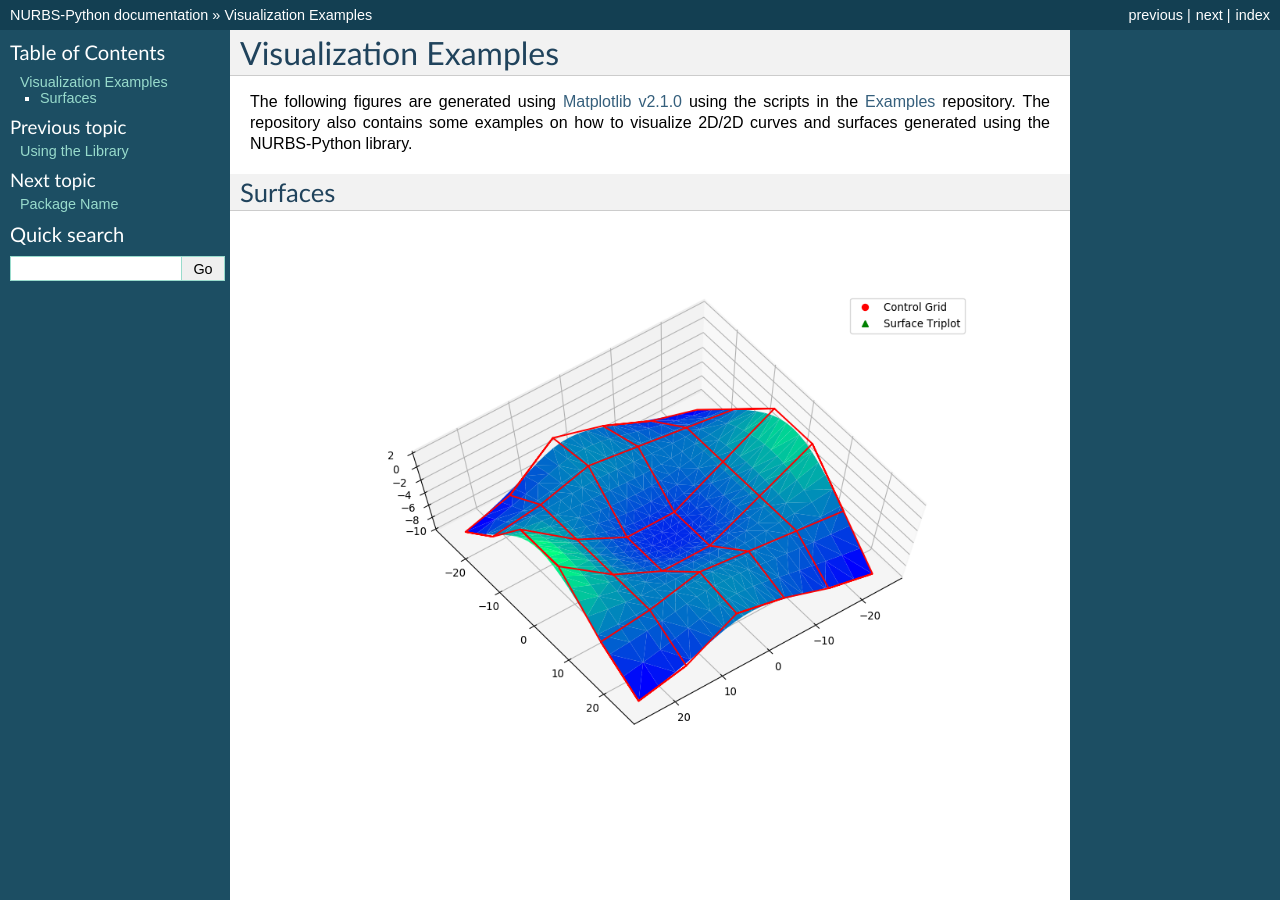
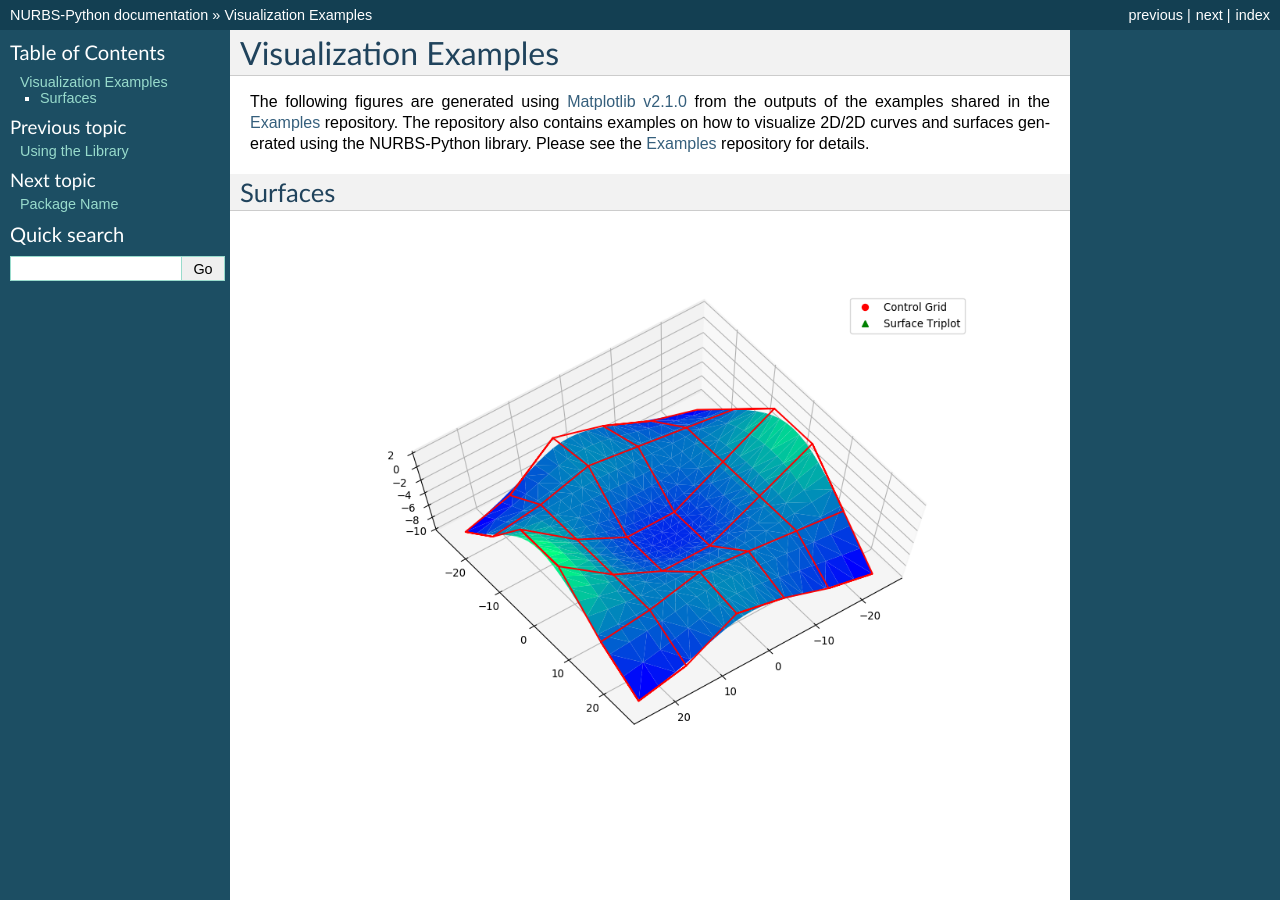
Before and after one commit to orbingol/NURBS-Python, a Sphinx documentation site: the page built from docs/figures.rst, in a window 1280 px wide and 900 px high. Built offline with Sphinx 7.4.7, drawn with Linux system fonts in a browser that asks for light colours; formulas are drawn with MathJax 3.

Commit message:
Update figures.rst

```diff
--- a/docs/figures.rst
+++ b/docs/figures.rst
@@ -1,9 +1,9 @@
 Visualization Examples
 ^^^^^^^^^^^^^^^^^^^^^^
 
-The following figures are generated using `Matplotlib v2.1.0 <https://matplotlib.org>`_ using the scripts in the
-Examples_ repository. The repository also contains some examples on how to visualize 2D/2D curves and surfaces generated
-using the NURBS-Python library.
+The following figures are generated using `Matplotlib v2.1.0 <https://matplotlib.org>`_ from the outputs of the examples
+shared in the Examples_ repository. The repository also contains examples on how to visualize 2D/2D curves and surfaces
+generated using the NURBS-Python library. Please see the Examples_ repository for details.
 
 Surfaces
 ========
```
